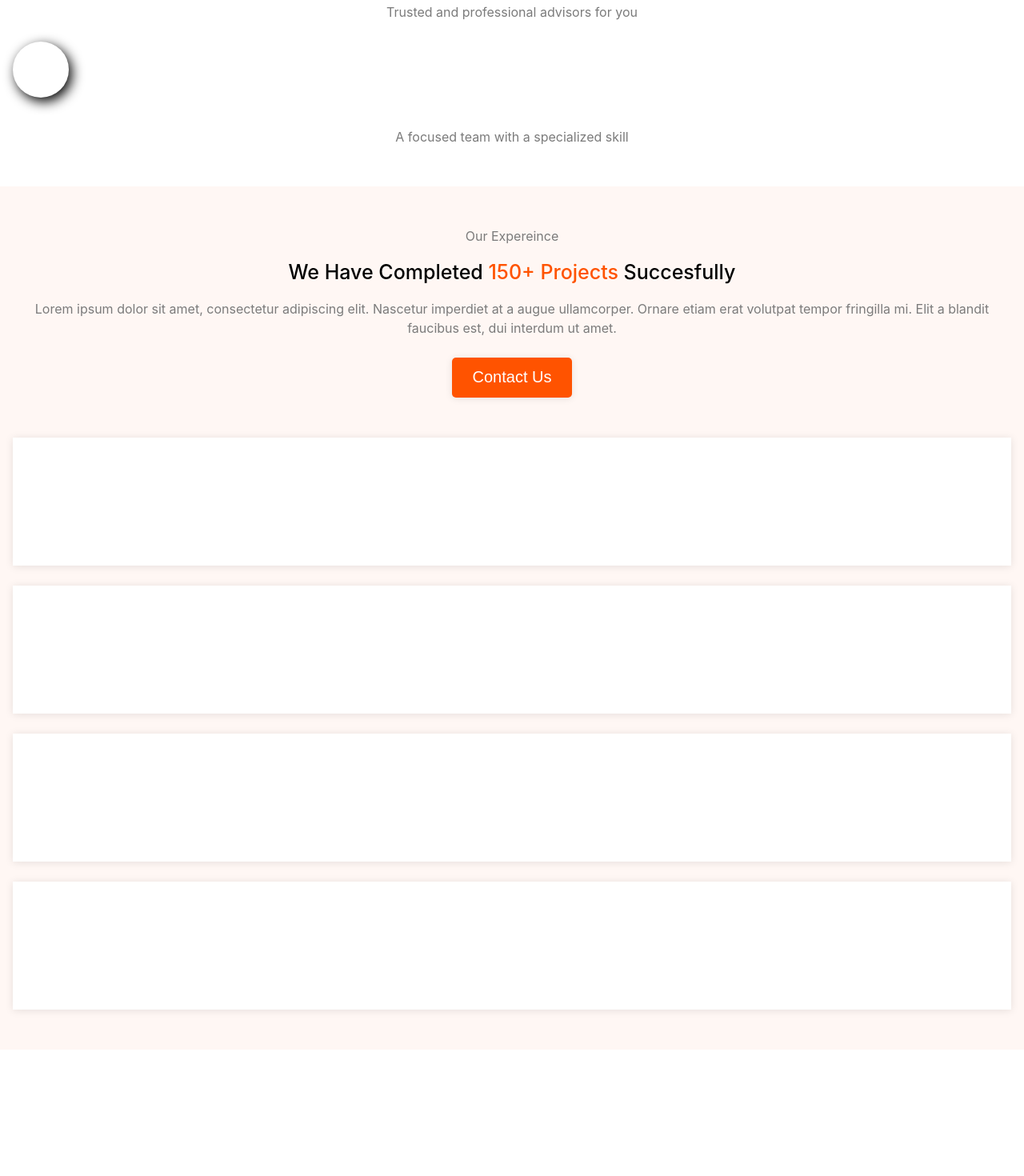
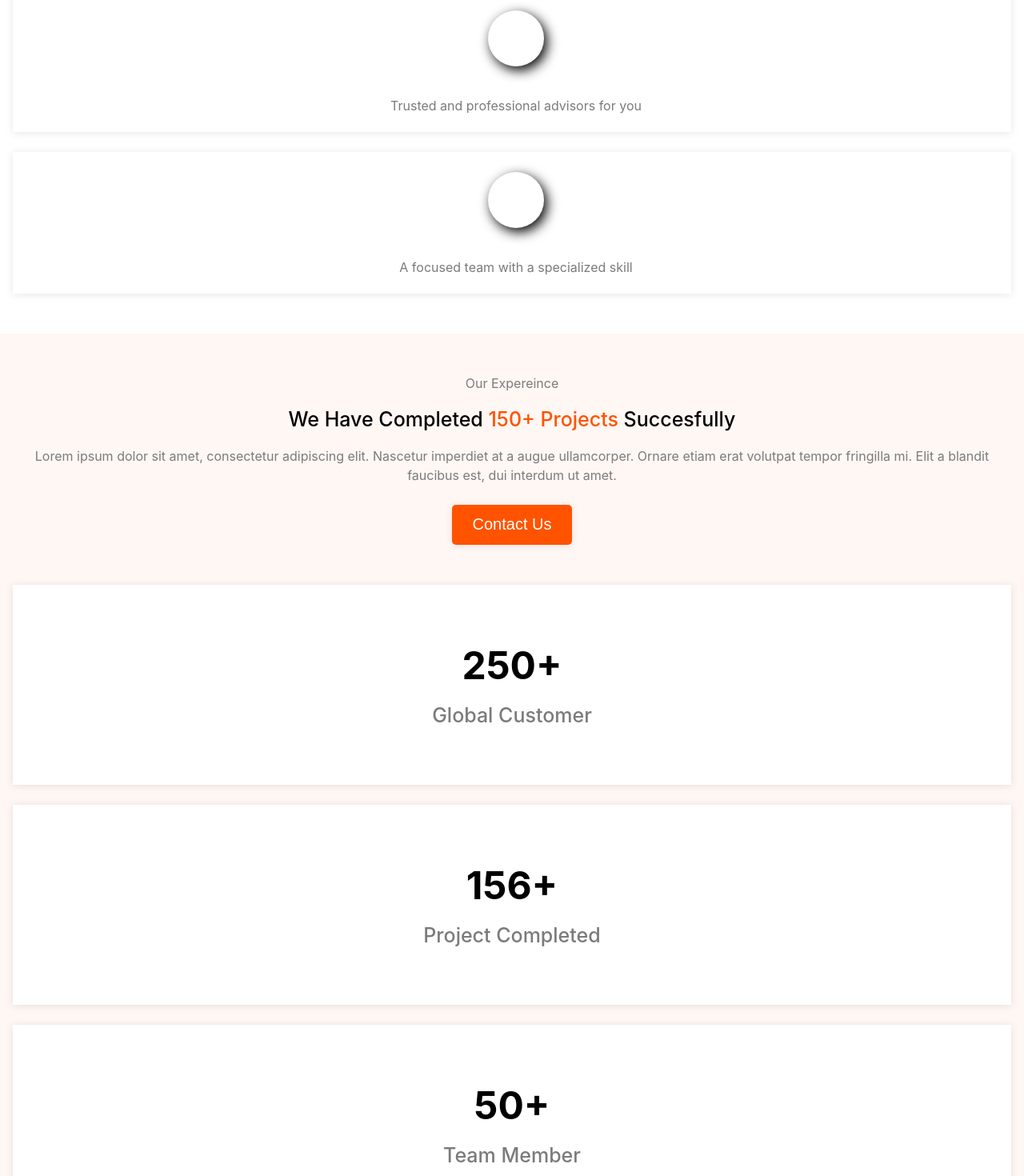
Before and after one commit to wtorkanorka/firstReact, a React (Create React App) app in the folder my-app/: page / in a window 1280 px wide. Shown: the part 1620-3090 px from the top of the page at 80% size. Before the commit the page ends 2932 px from the top, so only its background shows below. Built offline with nearby package versions, Linux system fonts and the light colour scheme.

Commit message:
our Experience сделан

```diff
--- a/my-app/src/App.js
+++ b/my-app/src/App.js
@@ -40,12 +40,30 @@ function App() {
       boxShadow: 'box-shadow: 4px 5px 15px rgba(0, 0, 0, 0.4);',
     },
   ]
+  let OurExpereinceContent = [
+    {
+      text: '250+',
+      description: 'Global Customer',
+    },
+    {
+      text: '156+',
+      description: 'Project Completed',
+    },
+    {
+      text: '50+',
+      description: 'Team Member',
+    },
+    {
+      text: '15+',
+      description: 'Our Company',
+    },
+  ]
   return (
     <>
       <Header />
       <Hero />
       <AboutUs file={file} />
-      <OurExpereince />
+      <OurExpereince file={OurExpereinceContent} />
     </>
   )
 }
--- a/my-app/src/components/AboutUs/AboutUs.js
+++ b/my-app/src/components/AboutUs/AboutUs.js
@@ -9,7 +9,7 @@ import AboutUsElement from '../AboutUsElement/AboutUsElement'
 
 export default function AboutUs(props) {
   let file = props.file
-  console.log(file, '123')
+
   return (
     <div className={style['about-us']}>
       <div className={style['about-us__first']}>
--- a/my-app/src/components/AboutUsElement/AboutUsElement.js
+++ b/my-app/src/components/AboutUsElement/AboutUsElement.js
@@ -3,7 +3,7 @@ import style from './AboutUsElement.module.css'
 
 export default function AboutUsElement(props) {
   const styles = {
-    boxShadow: props.file.boxShadow,
+    boxShadow: props.file.map(item => item.boxShadow),
     paddingTop: '25px',
     paddingLeft: '27px',
     paddingRight: '17px',
@@ -11,12 +11,11 @@ export default function AboutUsElement(props) {
     flexDirection: 'column',
     paddingBottom: '21px',
     alignItems: 'center',
-    background: props.file.backgroundColor,
+    background: props.file.map(item => item.backgroundColor),
   }
-  console.log(styles.background, '123')
 
   let file = props.file.map(item => (
-    <div className={styles.background} key={item.id}>
+    <div className={style['about-us-element']} key={item.id}>
       <div className={style['about-us-element__icon']}>
         <img src={item.icon} alt="123" />
       </div>
--- a/my-app/src/components/OurExpereince/OurExpereince.js
+++ b/my-app/src/components/OurExpereince/OurExpereince.js
@@ -3,7 +3,8 @@ import style from './OurExpereince.module.css'
 import Button from '../Button/Button'
 import OurExperienceElement from '../OurExperienceElement/OurExperienceElement'
 
-export default function OurExpereince() {
+export default function OurExpereince(props) {
+  let file = props
   return (
     <div className={style['our-experience']}>
       <p>Our Expereince</p>
@@ -17,10 +18,7 @@ export default function OurExpereince() {
       </p>
       <Button />
       <div className={style['our-experience__blocks']}>
-        <OurExperienceElement />
-        <OurExperienceElement />
-        <OurExperienceElement />
-        <OurExperienceElement />
+        <OurExperienceElement file={file} />
       </div>
     </div>
   )
--- a/my-app/src/components/OurExperienceElement/OurExperienceElement.js
+++ b/my-app/src/components/OurExperienceElement/OurExperienceElement.js
@@ -1,11 +1,13 @@
 import React from 'react'
 import style from './OurExperienceElement.module.css'
 
-export default function OurExperienceElement() {
-  return (
+export default function OurExperienceElement(props) {
+  console.log(props.file.file)
+  let container = props.file.file.map(item => (
     <div className={style['our-experience-block']}>
-      <h3></h3>
-      <p></p>
+      <h3>{item.text}</h3>
+      <p>{item.description}</p>
     </div>
-  )
+  ))
+  return <>{container}</>
 }
--- a/my-app/src/components/OurExperienceElement/OurExperienceElement.module.css
+++ b/my-app/src/components/OurExperienceElement/OurExperienceElement.module.css
@@ -8,3 +8,9 @@
 
   padding: 71px 0px;
 }
+
+.our-experience-block p {
+  font-weight: 500;
+  font-size: 25px;
+  line-height: 123.6%;
+}
```
